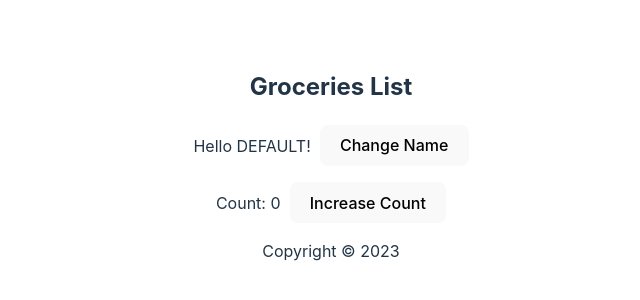
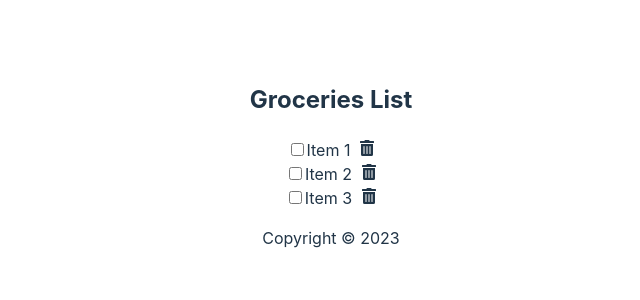
Before and after one commit to divyKS/__learn-react-dave, a React (Vite) app: page / in a window 1280 px wide. Shown: the part 244-544 px from the top of the page, without its empty margins (309-949 px from the left). Built offline with nearby package versions, Linux system fonts and the light colour scheme.

Commit message:
Chapter7 Done: localStorage, delete, check, uncheck & strike through the list

```diff
--- a/package.json
+++ b/package.json
@@ -11,7 +11,8 @@
   },
   "dependencies": {
     "react": "^18.2.0",
-    "react-dom": "^18.2.0"
+    "react-dom": "^18.2.0",
+    "react-fontawesome": "^1.7.1"
   },
   "devDependencies": {
     "@types/react": "^18.2.14",
@@ -21,6 +22,7 @@
     "eslint-plugin-react": "^7.32.2",
     "eslint-plugin-react-hooks": "^4.6.0",
     "eslint-plugin-react-refresh": "^0.4.1",
+    "react-icons": "^4.10.1",
     "vite": "^4.4.0"
   }
 }
--- a/src/Content.jsx
+++ b/src/Content.jsx
@@ -1,33 +1,83 @@
-import { useState } from "react"
+import { useEffect, useState } from "react"
+import {FaTrashAlt} from "react-icons/fa"
 
 function Content(){
-  // array destructuring that we get from useState
-  const [name, setName] = useState("DEFAULT")
-  const [count, setCount] = useState(0)
+  const [items, setItems] = useState([
+    {
+      id: 1,
+      checked: false,
+      item: "Item 1"
+    },
+    {
+      id: 2,
+      checked: false,
+      item: "Item 2"
+    },
+    {
+      id: 3,
+      checked: false,
+      item: "Item 3"
+    }
+  ])
 
-  function handleNameChange(){
-    console.log("Button clicked")
-    const nameChoices = ["Divy", "Chunmun", "Nikku"]
-    const index = Math.floor(Math.random()*3)
-    setName(nameChoices[index])
+  useEffect(()=>{
+    const savedState = localStorage.getItem("stateOfShoppingList")
+    console.log(savedState)
+    if(savedState){
+      setItems(JSON.parse(savedState))
+    }
+  }, [])
+
+  // we can use another useEffect that will listen to [items] and update the local storage if the items is changed, so the updation code we can remove from our handleChange function
+
+  function handleChange(id){
+    console.log(`Item with id ${id} clicked to check/uncheck`)
+    const listItemsUpdated = items.map((item)=>
+      (item.id === id) ? {...item, checked: !item.checked} : item
+    )
+    setItems(listItemsUpdated)
+    localStorage.setItem("stateOfShoppingList", JSON.stringify(listItemsUpdated))
   }
 
-  function handleCount(){
-    setCount(count + 1)
-    // for the console.log() the value of count remains the same as the one at the time of fn call
-    console.log(count)
+  function handleDelete(id){
+    console.log(`Item with id ${id} is clicked to delete`)
+    const listItemsAfterDeletion = items.filter((item)=> item.id !== id )
+    setItems(listItemsAfterDeletion)
+    // localStorage.setItem("stateOfShoppingList", JSON.stringify(listItemsAfterDeletion))
   }
 
   return (
     <main>
+      {/* the style is given as an object so {{}} */}
+      {items.length? (
+        <ul style={{listStyle: "none", padding: 0}}>
+        {items.map((item) => (
+          <li className="item" key={item.id}>
+            <input
+              onChange={()=>handleChange(item.id)}
+              type="checkbox"
+              checked={item.checked}
+            />
+            <label
+              style={(item.checked)?{textDecoration: "line-through"}: null}
+              onDoubleClick={()=>handleChange(item.id)}
+            >{item.item}</label> &nbsp;
+            {/* <button>Delete</button> */}
+            < FaTrashAlt
+              // since this has a role button we can add onClick event
+              onClick={()=>handleDelete(item.id)}
+              role="button"
+              tabIndex="0"
+            />
+          </li>
+        ))}
+      </ul>
+      ):(
         <p>
-          Hello {name}! &nbsp;
-          <button onClick={handleNameChange}>Change Name</button>
+          All tasks completed! Great Work!
         </p>
-        <p>
-          Count: {count} &nbsp;
-          <button onClick={handleCount}>Increase Count</button>
-        </p>
+      )}
+
     </main>
   )
 }
```
Also changed, not shown: 1 other file (tests, documents, lock files or other folders).
